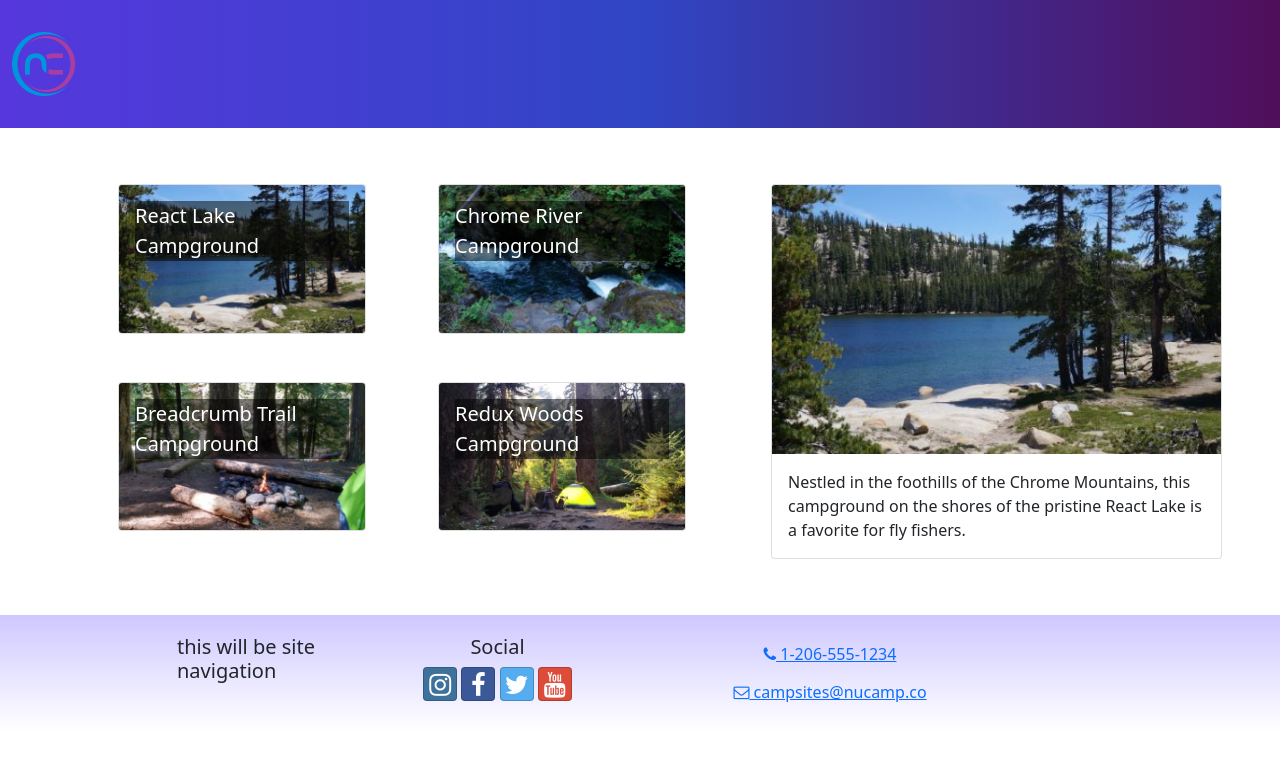
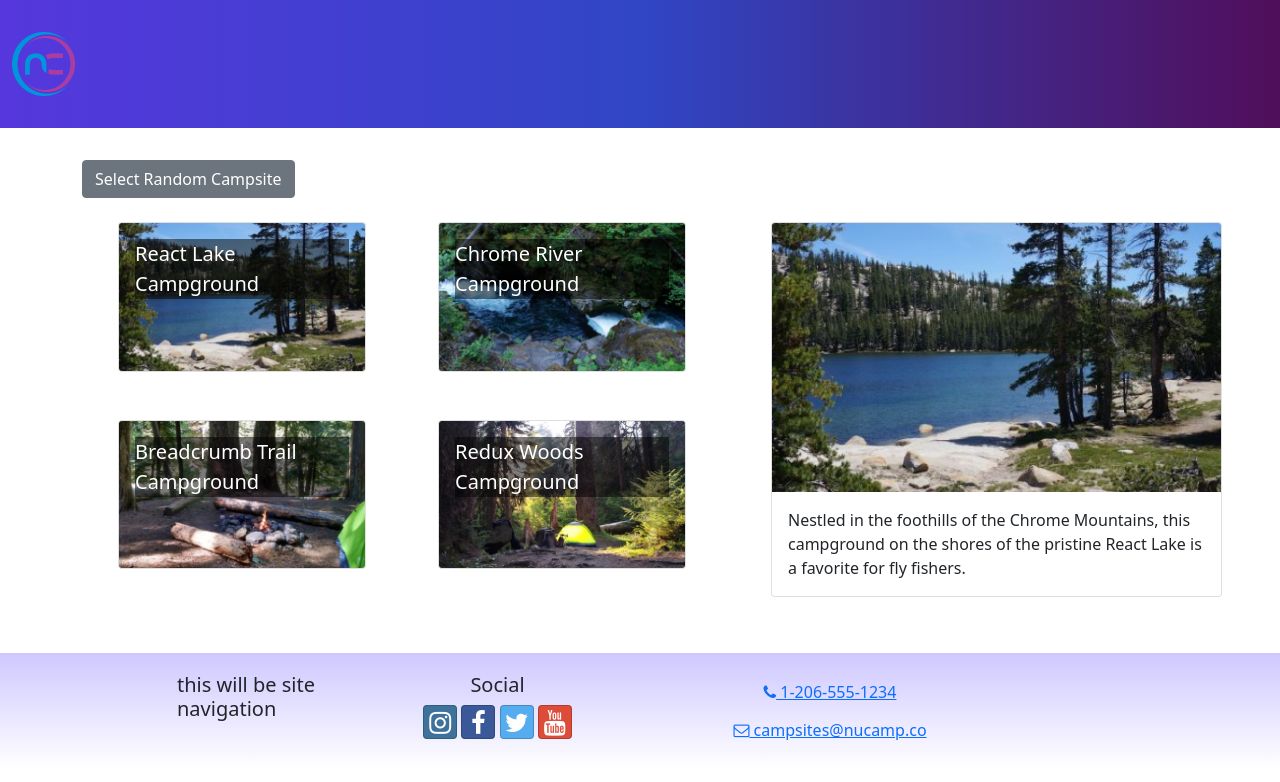
Before and after one commit to arunkumar09/hearts, a React (Create React App) app in the folder nucampsite/: page / in a window 1280 px wide. Shown: the top 782 px of the page. Built offline with nearby package versions, Linux system fonts and the light colour scheme.

Commit message:
add button for random toggle

```diff
--- a/nucampsite/src/pages/CampsitesDirectoryPage.js
+++ b/nucampsite/src/pages/CampsitesDirectoryPage.js
@@ -4,9 +4,16 @@
 import { selectRandomCampsite } from '../features/campsites/campsitesSlice';
 
 const CampsitesDirectoryPage = () => {
-    const selectedCampsite = selectRandomCampsite();
+    let selectedCampsite = selectRandomCampsite();
+    const toggleCampsite = () => {
+        selectedCampsite = selectRandomCampsite();
+        console.log(selectedCampsite);
+    };
     return (
         <Container>
+            <Button onClick={()=>toggleCampsite()}>
+                Select Random Campsite
+            </Button>
             <Row>
                 <Col sm='5' md='7'>
                     <CampsitesList/>
```
